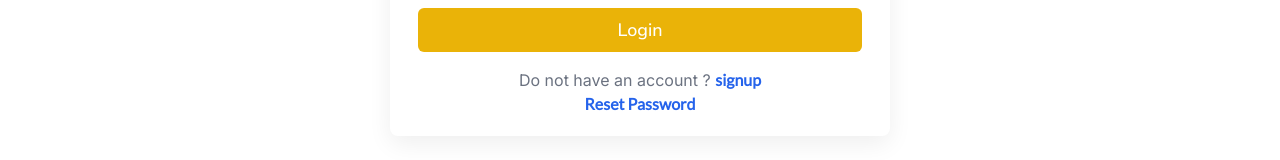
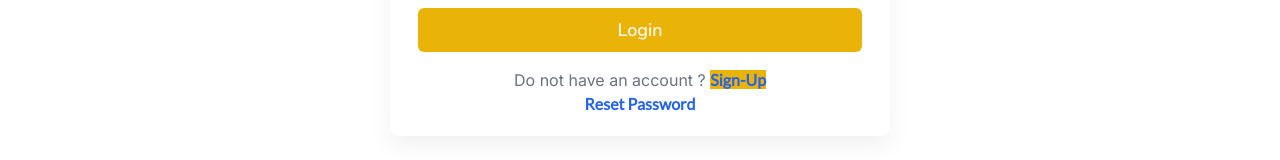
Before and after one commit to ismatulmaruf/frontmcq, a React (Vite) app: page /login in a window 1280 px wide. Shown: the part 376-536 px from the top of the page. Built offline with nearby package versions, Linux system fonts and the light colour scheme; no server answers.

Commit message:
signup high

```diff
--- a/src/Pages/Login.jsx
+++ b/src/Pages/Login.jsx
@@ -91,10 +91,9 @@ export default function Login() {
             Do not have an account ?{" "}
             <Link
               to="/signup"
-              className="font-bold text-blue-600 font-lato cursor-pointer"
+              className="font-bold bg-yellow-500 text-blue-600 font-lato cursor-pointer transition-all duration-300 ease-in-out transform hover:bg-yellow-600 hover:text-white hover:shadow-lg hover:scale-105 focus:ring-4 focus:ring-yellow-300 focus:outline-none"
             >
-              {" "}
-              signup
+              Sign-Up
             </Link>
             {"   "}
             <br />
```
